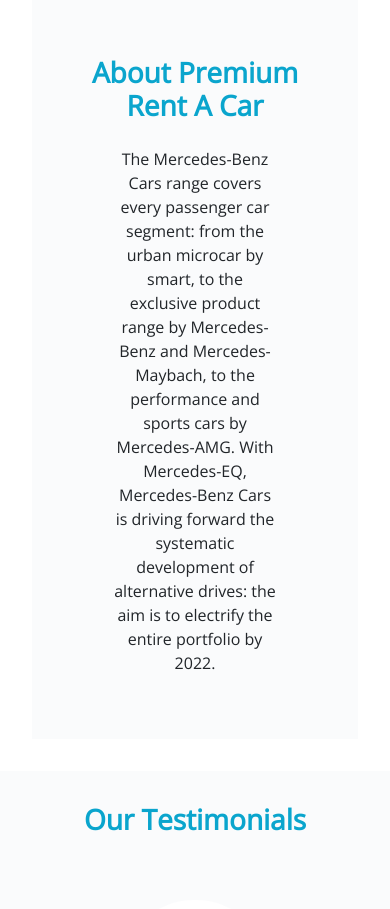
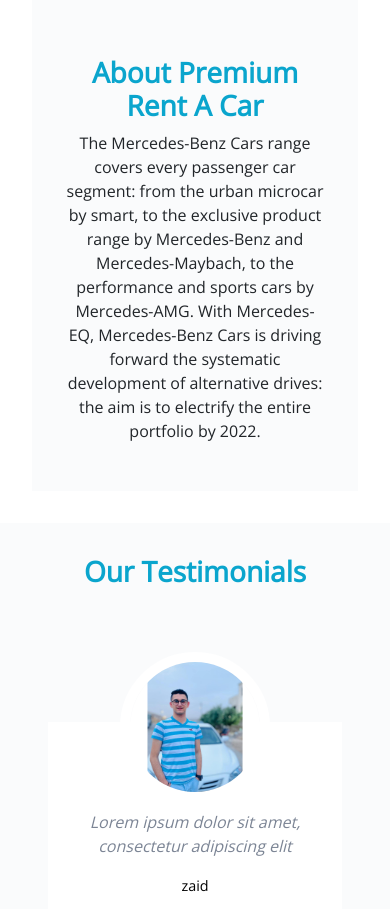
Before and after one commit to Shymaa-ashqar/car-rental-ReactJS, a React (Create React App) app: page / in a window 390 px wide. Shown: the part 2380-3289 px from the top of the page. Built offline with nearby package versions, Linux system fonts and the light colour scheme.

Commit message:
last edit

```diff
--- a/src/components/landingpage/landingpage.css
+++ b/src/components/landingpage/landingpage.css
@@ -211,6 +211,10 @@
   .cars-cards .card {
     width: 12em !important  ;
   }
+  .landingpage-about {
+    display: flex;
+    flex-direction: column;
+  }
 }
 @media screen and (max-width: 540px) {
   .landingpage-explore-cars {
@@ -229,6 +233,9 @@
     display: flex;
     flex-direction: column;
   }
+  .landingpage-about-text p {
+    padding: 0;
+  }
 }
 @media screen and (max-width: 420px) {
   .landingpage-explore-cars {
@@ -237,10 +244,6 @@
   }
   .landingpage-explore h3 {
     width: 100%;
-  }
-  .landingpage-about {
-    display: flex;
-    flex-direction: column;
   }
   .landingpage-about-text {
     padding-left: 0em;
```
